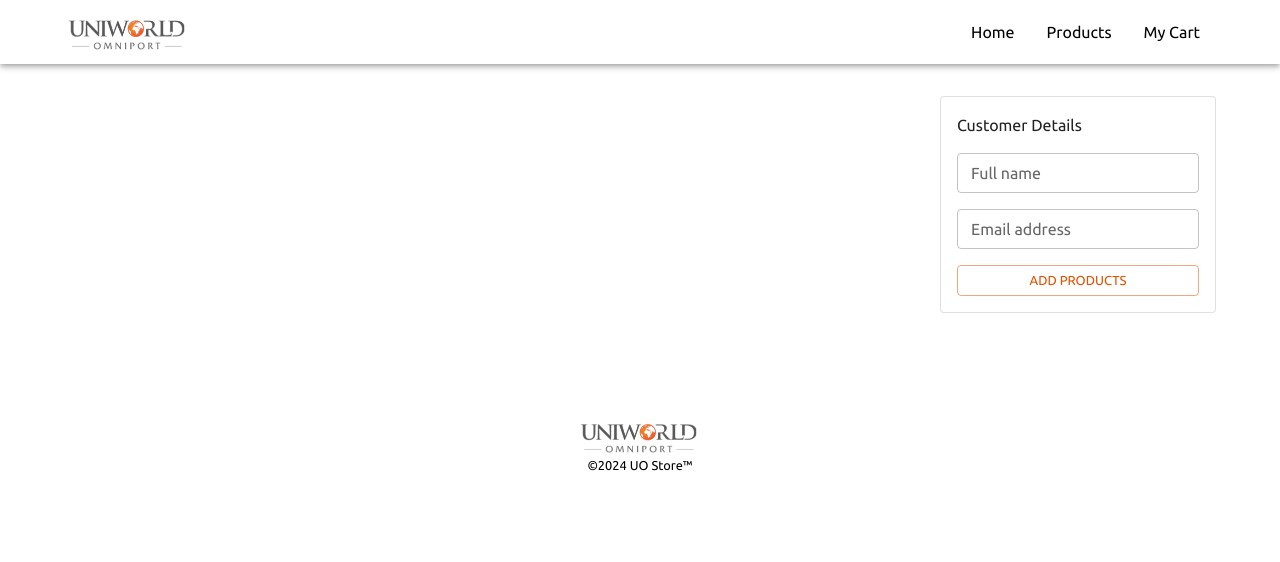
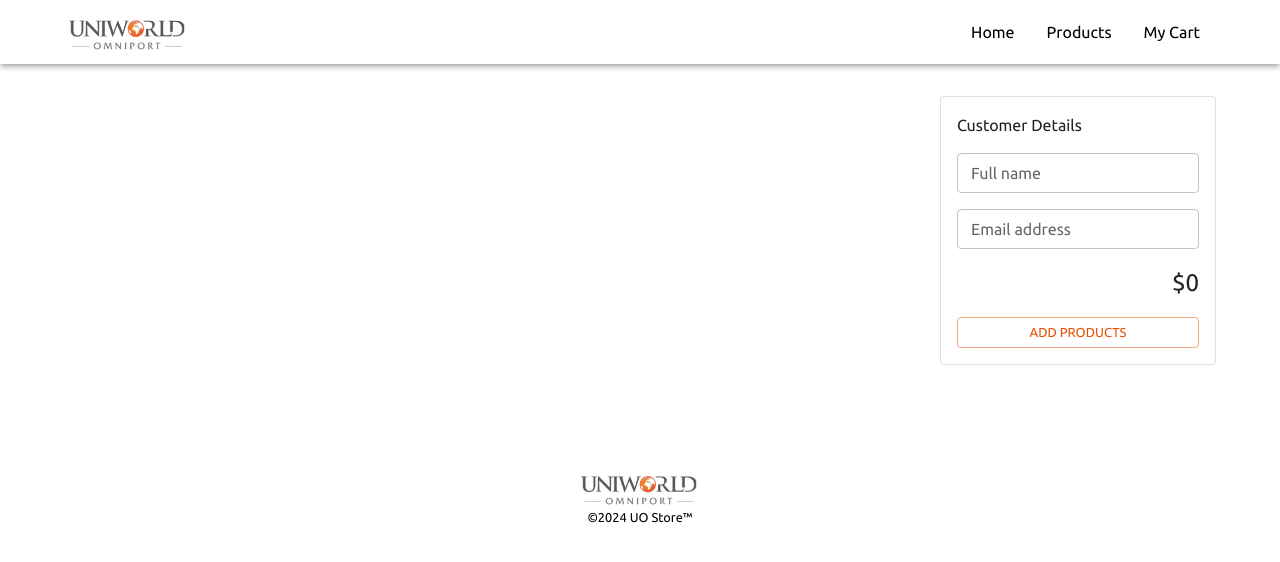
Before and after one commit to tony-tripulca/uo-commerce-client, a React app: page /checkout in a window 1280 px wide. Shown: the top 562 px of the page. Built offline with nearby package versions, Linux system fonts and the light colour scheme.

Commit message:
Fully working simple online store

```diff
--- a/src/modules/checkout/Checkout.js
+++ b/src/modules/checkout/Checkout.js
@@ -21,6 +21,7 @@ import Footer from "../../components/footer/Footer";
 import "./Checkout.scss";
 import UserService from "../../services/UserService";
 import { Link } from "react-router-dom";
+import CheckoutService from "../../services/CheckoutService";
 
 export default function Checkout() {
   const { snackbar, setSnackbar, cart, setCart } = useContext(Global);
@@ -29,6 +30,8 @@ export default function Checkout() {
     name: "",
     email: "",
   });
+
+  const [totalAmount, setTotalAmount] = useState(0);
 
   const handleOnChange = (event) => {
     const { name, value } = event.target;
@@ -39,6 +42,20 @@ export default function Checkout() {
     if (cart.length) {
       UserService.create(user)
         .then(async (response) => {
+          if (response.data.newUser) {
+            await CheckoutService.payNow({
+              user_id: response.insertId,
+              amount: totalAmount,
+              orders: cart,
+            });
+          } else {
+            await CheckoutService.payNow({
+              user_id: response.data.id,
+              amount: totalAmount,
+              orders: cart,
+            });
+          }
+
           setSnackbar((snackbar) => ({
             ...snackbar,
             open: true,
@@ -50,10 +67,18 @@ export default function Checkout() {
           setCart([]);
         })
         .catch((error) => {
+          let msg = "";
+
+          if (error.response.status === 422) {
+            msg = "Please provide your name and email";
+          } else {
+            msg = "Oops! Something went wrong";
+          }
+
           setSnackbar((snackbar) => ({
             ...snackbar,
             open: true,
-            text: `Oops! Something went wrong`,
+            text: msg,
             severity: "error",
             duration: 3000,
           }));
@@ -68,6 +93,16 @@ export default function Checkout() {
       }));
     }
   };
+
+  useEffect(() => {
+    let total = 0;
+
+    cart.forEach((item, i) => {
+      total += item.price;
+    });
+
+    setTotalAmount(total);
+  }, []);
 
   return (
     <React.Fragment>
@@ -123,6 +158,9 @@ export default function Checkout() {
                       onChange={(event) => handleOnChange(event)}
                     />
                   </Grid>
+                  <Grid item xs={12} textAlign={"right"}>
+                    <Typography fontSize={24}>${totalAmount}</Typography>
+                  </Grid>
                   <Grid item xs={12}>
                     {cart.length ? (
                       <Button
--- /dev/null
+++ b/src/services/CheckoutService.js
@@ -0,0 +1,14 @@
+import axios from "axios";
+
+const url = "http://localhost:8010";
+
+export default {
+  payNow: (payload) => {
+    return axios({
+      method: "POST",
+      baseURL: url,
+      url: `/checkout`,
+      data: payload,
+    });
+  },
+};
```
